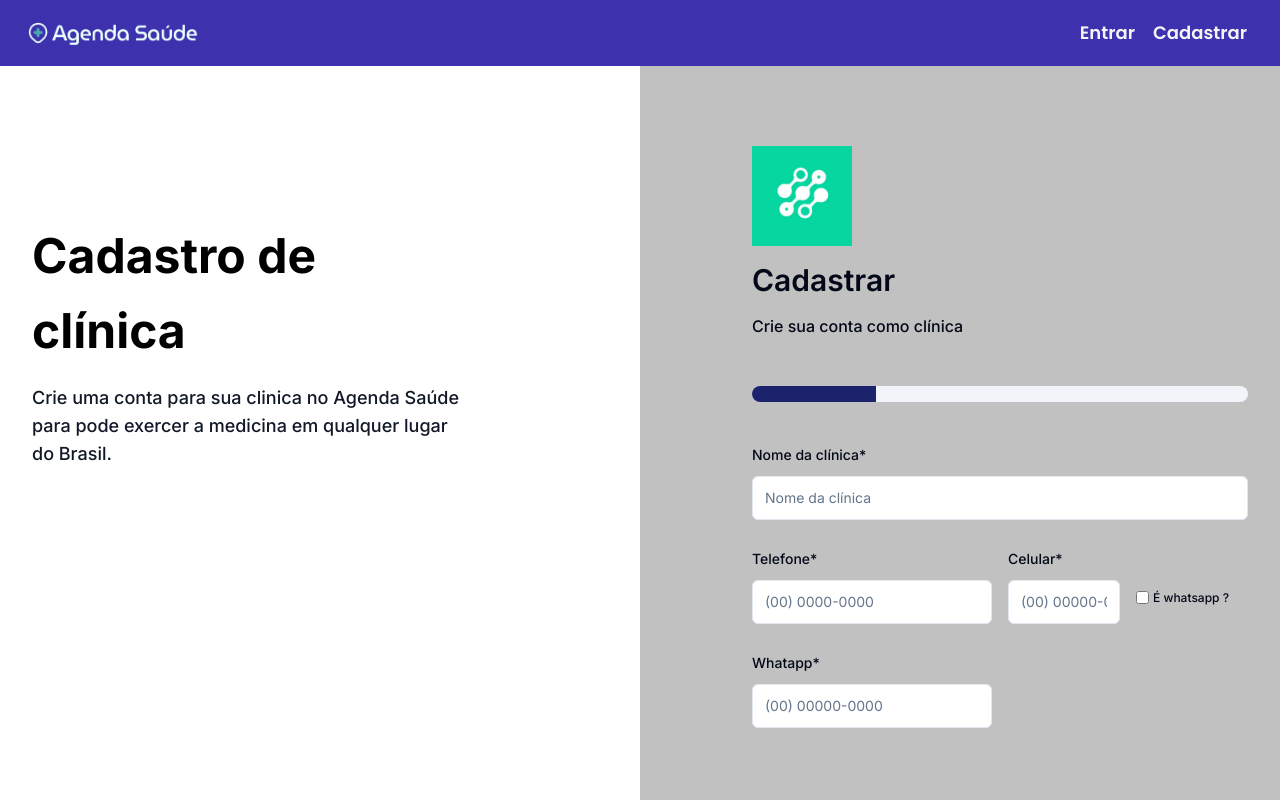
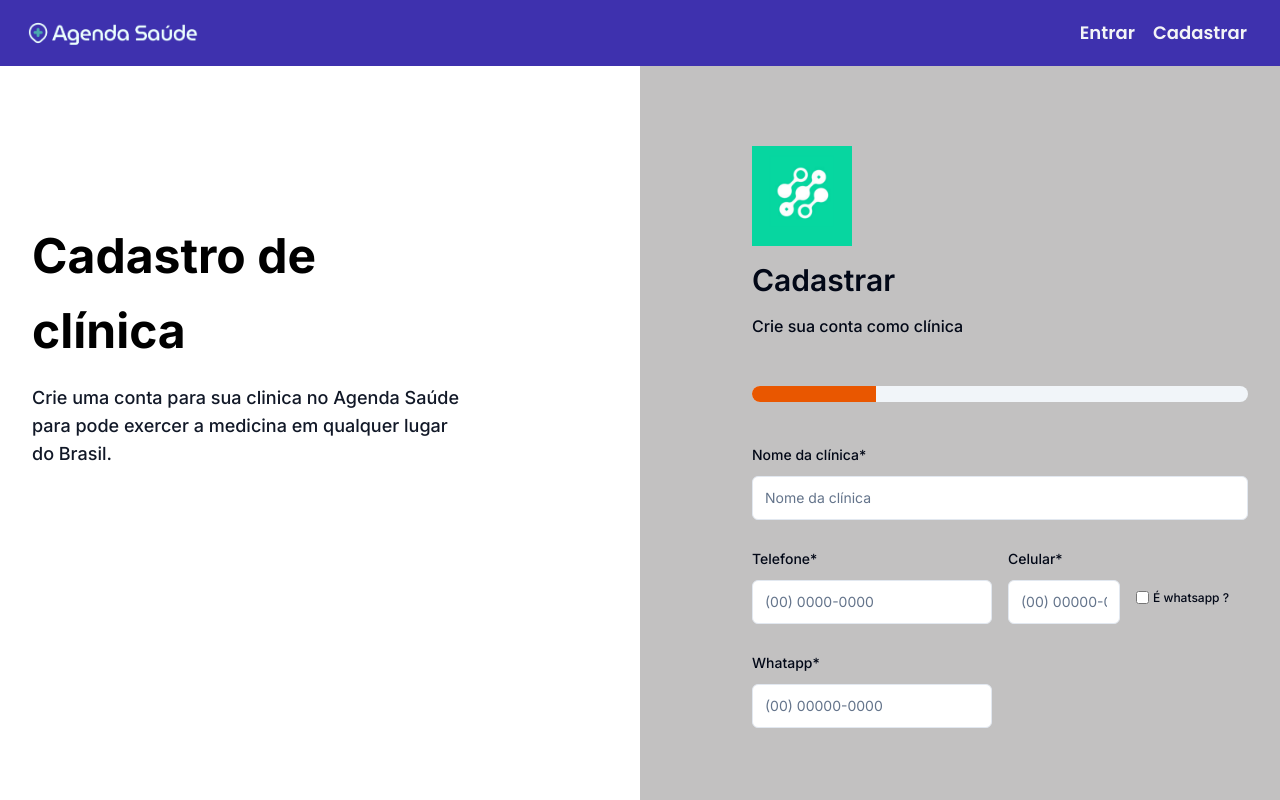
Before and after one commit to Care-4-you/AgendaSaude.web, a Next.js app: page /register-clinic in a window 1280 px wide. Shown: the top 800 px of the page. Built offline with nearby package versions, Linux system fonts and the light colour scheme; a web font is replaced by a local one.

Commit message:
feat: changed color bar

```diff
--- a/src/components/ui/progress.tsx
+++ b/src/components/ui/progress.tsx
@@ -19,7 +19,7 @@ const Progress = React.forwardRef<
     {...props}
   >
     <ProgressPrimitive.Indicator
-      className="bg-primary h-full w-full flex-1 transition-all"
+      className="bg-[#E95700] h-full w-full flex-1 transition-all"
       style={{ transform: `translateX(-${100 - (value || 0)}%)` }}
     />
   </ProgressPrimitive.Root>
```
